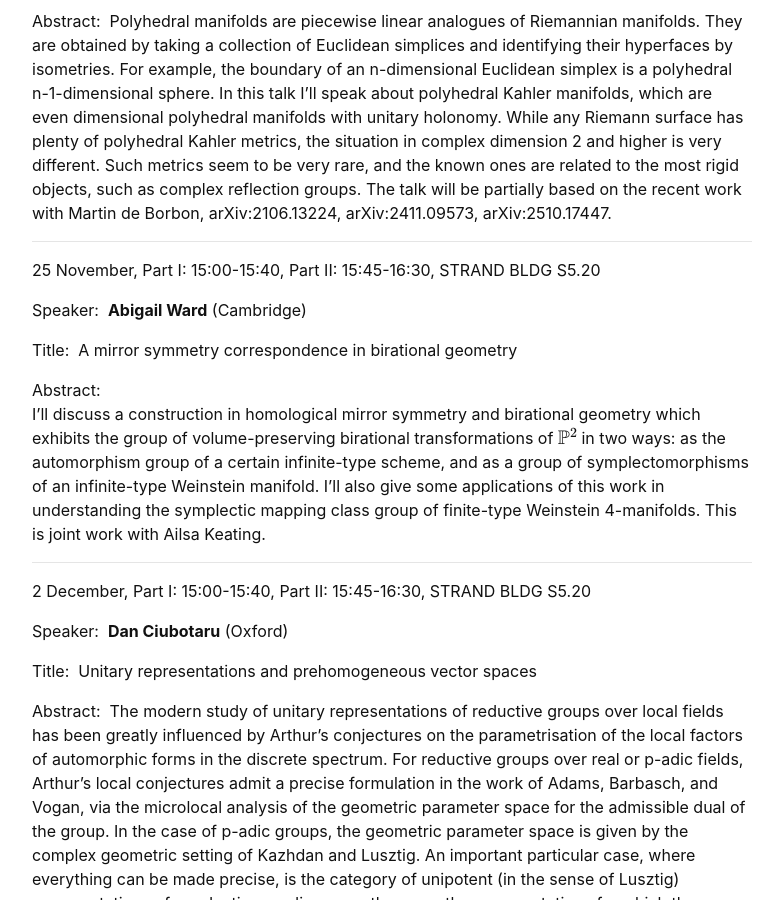
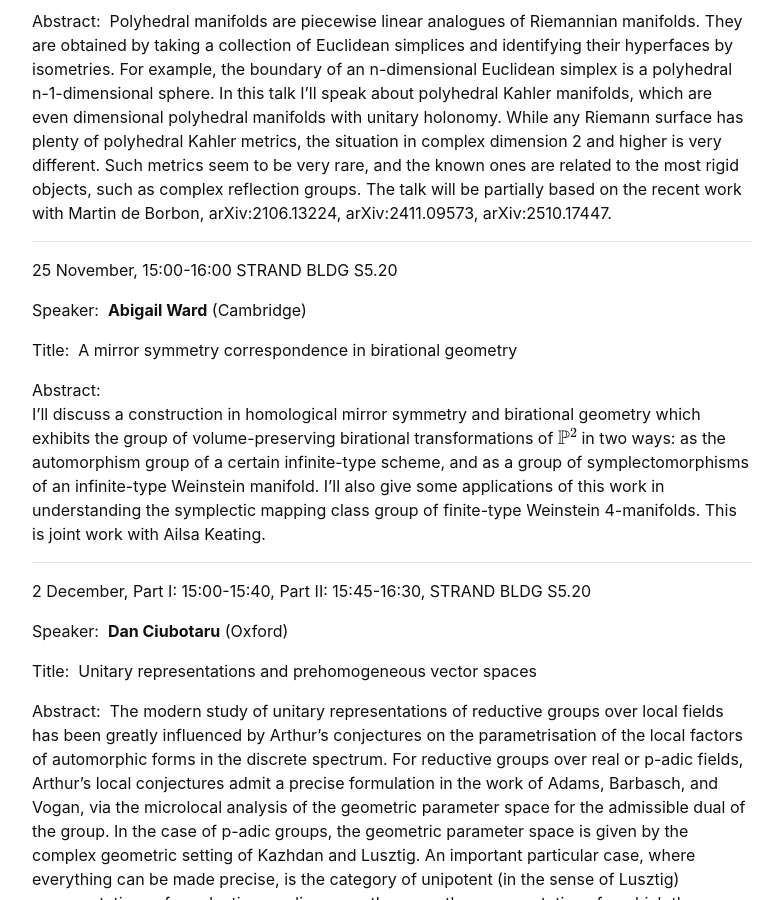
Before and after one commit to kcl-geometry-seminar/kcl-geometry-seminar.github.io, a Jekyll site: the page built from pages/index.md, in a window 1280 px wide and 900 px high, scrolled down 2092 px. Shown: the whole window, without its empty margins (248-1028 px from the left). Built offline with Jekyll 4.4.1, drawn with Linux system fonts in a browser that asks for light colours; formulas are drawn with MathJax 3; a script that is not in the unit is left out.

Commit message:
Update index.md

```diff
--- a/pages/index.md
+++ b/pages/index.md
@@ -89,7 +89,7 @@ Abstract:&nbsp; Polyhedral manifolds are piecewise linear analogues of Riemannia
 
 ---------------------------------------------------------
 
-25 November,  Part I: 15:00-15:40, Part II: 15:45-16:30, STRAND BLDG S5.20
+25 November,   15:00-16:00 STRAND BLDG S5.20
 
 Speaker:&nbsp; **Abigail Ward** (Cambridge)
 
```
